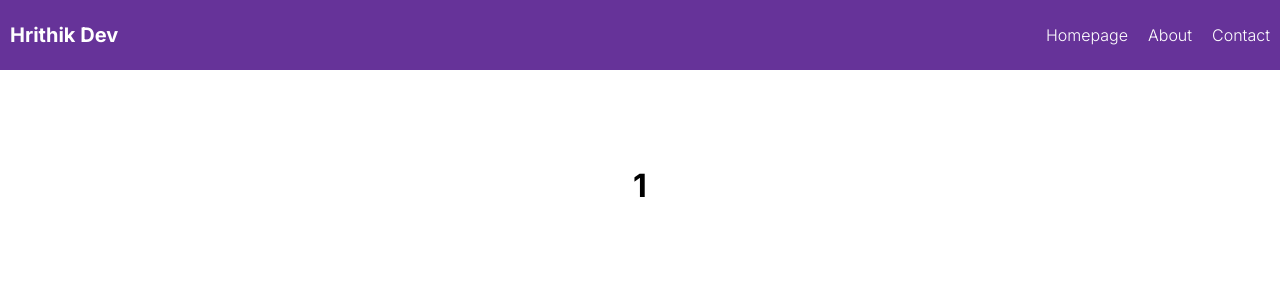
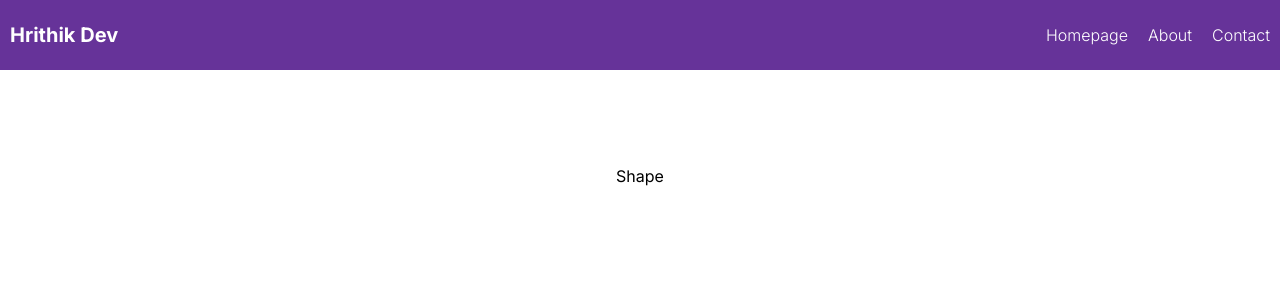
Before and after one commit to Hrithik0112/typescript_nextReact_tutorial, a Next.js app: page / in a window 1280 px wide. Shown: the top 300 px of the page. Built offline with nearby package versions, Linux system fonts and the light colour scheme.

Commit message:
exclude typescript

```diff
--- a/src/app/page.tsx
+++ b/src/app/page.tsx
@@ -4,6 +4,7 @@ import UseStateExample from "./4-usestate-example/page";
 import UseContextExample from "./5-usecontext-example/page";
 import UseRefExample from "./6-useref-example/page";
 import ItemList from "@/components/generic/ItemList";
+import ShapeList from "@/components/exclude/ShapeList";
 
 export default function Home() {
   return (
@@ -13,7 +14,8 @@ export default function Home() {
       {/* <UseStateExample /> */}
       {/* <UseContextExample /> */}
       {/* <UseRefExample /> */}
-      <ItemList />
+      {/* <ItemList /> */}
+      <ShapeList />
     </main>
   );
 }
```
